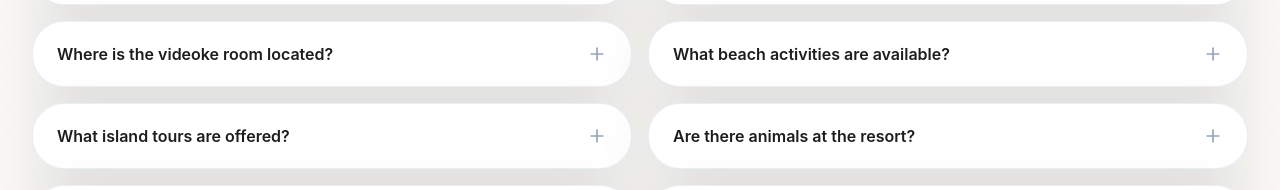
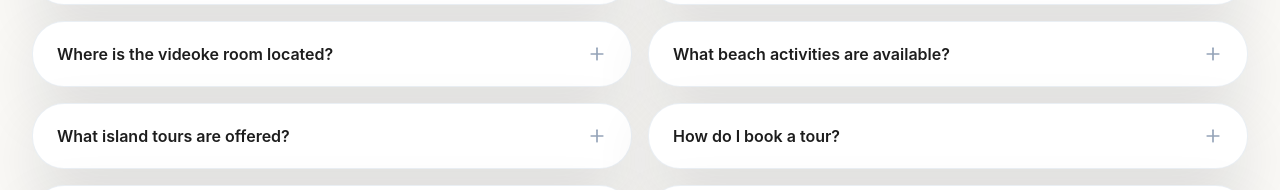
Before and after one commit to Juanich07/astoria-ai-concierge, a Next.js app: page / in a window 1280 px wide. Shown: the part 5409-5599 px from the top of the page. Built offline with nearby package versions, Linux system fonts and the light colour scheme; no server answers.

Commit message:
data: enhance tour descriptions with detailed information and availability note

```diff
--- a/src/data/faqs.ts
+++ b/src/data/faqs.ts
@@ -7,7 +7,7 @@ export const faqs = [
   {
     id: 'front-desk',
     question: 'How do I reach the Front Desk?',
-    answer: 'Dial "0" from your room phone.'
+    answer: 'Front Desk Locations:\n- The Nest\n- The Canopy\nDial "0" from your room or visit in person.'
   },
   {
     id: 'medical-emergency',
@@ -112,7 +112,12 @@ export const faqs = [
   {
     id: 'island-tours',
     question: 'What island tours are offered?',
-    answer: 'Popular tours (group rates):\n- Underground River: Php 3,400/person\n- Honda Bay: Php 2,400/person\n- City Tour: Php 1,430/person\n- El Nido: Php 4,740/person\n- Port Barton: Starting at Php 7,800\nDial "0" for bookings.'
+    answer: 'Popular Tours:\n\nUnderground River Tour: Explore the world\'s longest underground river, a UNESCO World Heritage Site. Starts at Php 6,900 for 2 guests.\n\nHonda Bay Tour: Visit stunning beaches and crystal-clear waters. Starts at Php 6,480 for 2 guests.\n\nCity Tour: Discover Puerto Princesa\'s landmarks and attractions. Starts at Php 4,600 for 2 guests.\n\nPort Barton Tour: Experience tranquil beaches and islands. Starts at Php 7,800 for 2 guests.\n\nEl Nido Tour: Explore towering limestone cliffs and crystal-clear lagoons. Starts at Php 12,700 for 2 guests.\n\nSanobar Tour: Exclusive snorkeling experience. Php 1,200 per person.'
+  },
+  {
+    id: 'tour-booking',
+    question: 'How do I book a tour?',
+    answer: 'Book your tour by:\n- Dial "0" from your room\n- Phone: +639998436299\n- Email: tours@astoriapalawan.com\n- Visit The Canopy Front Office\n\nTours are subject to availability and may have specific requirements.'
   },
   {
     id: 'domestic-animals',
```
